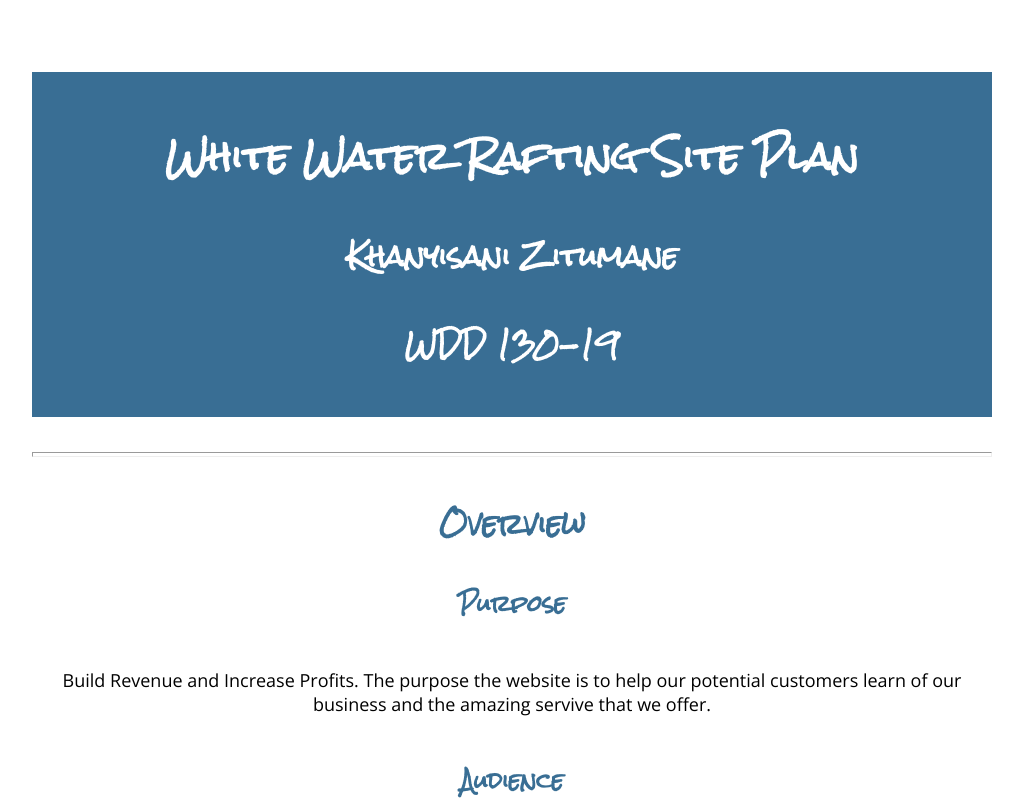
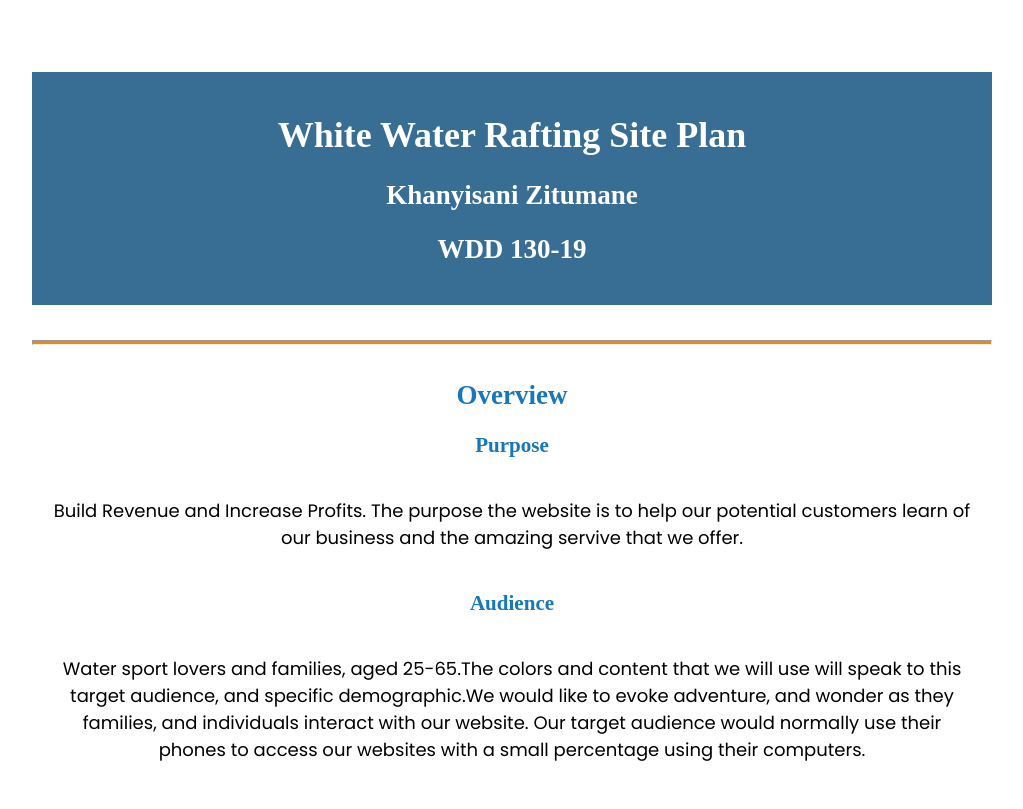
Before and after one commit to khanyisanizitumane/wdd130, a plain HTML site: page wwr/site-plan-rafting.html in a window 1280 px wide. Shown: the top 809 px of the page, without its empty margins (128-1151 px from the left). Drawn offline with nearby package versions, Linux system fonts and the light colour scheme.

Commit message:
another fix

```diff
--- a/wwr/styles/site-plan-rafting.css
+++ b/wwr/styles/site-plan-rafting.css
@@ -2,28 +2,28 @@
 /* if you are using any Google fonts change the font names below to your fonts.
 Any spaces in your font name should be replaced with a +.
 Fonts are separated by a | */
-@import url('https://fonts.googleapis.com/css2?family=Open+Sans&family=Rock+Salt&display=swap');
+@import url('https://fonts.googleapis.com/css2?family=Bubblegum+Sans&family=Poppins&display=swap');
 
 :root {
   /* change the values below to your colors from your palette */
-  --primary-color: #34A0A4   ;
-  --secondary-color: #99D98C ;
-  --accent1-color: #FFF;
-  --accent2-color: #D9ED92;
+  --primary-color: #868f8f   ;
+  --secondary-color: #227e0f ;
+  --accent1-color: rgb(238, 135, 18);
+  --accent2-color: hwb(245 2% 49%);
 
   /* change the values below to your chosen font(s) */
-  --heading-font: "Rock Salt";
-  --paragraph-font: Open Sans, Helvetica, sans-serif;
+  --heading-font: "Bubblegum-Sans";
+  --paragraph-font: Poppins, Helvetica, sans-serif;
 
   /* these colors below should be chosen from among your palette colors above */
-  --headline-color-on-white: #396E94;  /* headlines on a white background */
-  --headline-color-on-color: white; /* headlines on a colored background */
+  --headline-color-on-white: #1777bc;  /* headlines on a white background */
+  --headline-color-on-color: rgb(255, 255, 255); /* headlines on a colored background */
   --paragraph-color-on-white: #396E94; /* paragraph text on a white background */
-  --paragraph-color-on-color: white; /* paragraph text on a colored background */
+  --paragraph-color-on-color: hwb(0 95% 5% / 0.966); /* paragraph text on a colored background */
   --paragraph-background-color: #396E94  ;
-  --nav-link-color: #396E94;
-  --nav-background-color: #D4AC0D;
-  --nav-hover-link-color: white;
+  --nav-link-color:  #0f0f0e;
+  --nav-background-color:  #396E94;
+  --nav-hover-link-color: rgb(252, 255, 254);
   --nav-hover-background-color: #396E94;
 }
 
```
